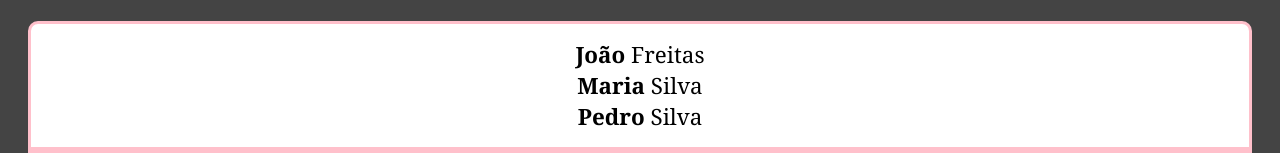
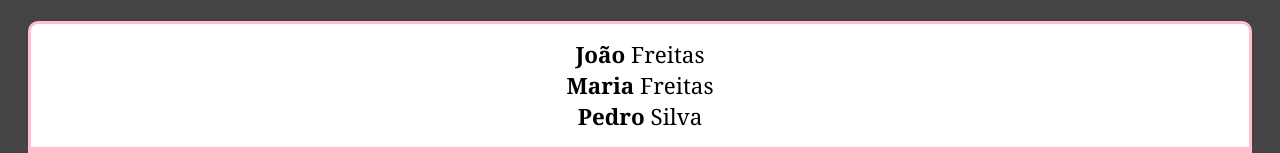
Before and after one commit to GuilhermeBorges3Ddev/Masterclass_React, a React (Create React App) app in the folder without_hooks/: page / in a window 1280 px wide. Shown: the part 944-1097 px from the top of the page. Built offline with nearby package versions, Linux system fonts and the light colour scheme.

Commit message:
Direct communication done

```diff
--- a/without_hooks/src/components/comunicacao/direta/Pai.jsx
+++ b/without_hooks/src/components/comunicacao/direta/Pai.jsx
@@ -3,6 +3,6 @@ import Filho from "./Filho"
 
 export default props => <div>
                             <Filho {...props}><strong>João</strong></Filho>
-                            <Filho sobrenome="Silva"><strong>Maria</strong></Filho>
+                            <Filho sobrenome={props.sobrenome}><strong>Maria</strong></Filho>
                             <Filho sobrenome="Silva"><strong>Pedro</strong></Filho>
                         </div>
```
